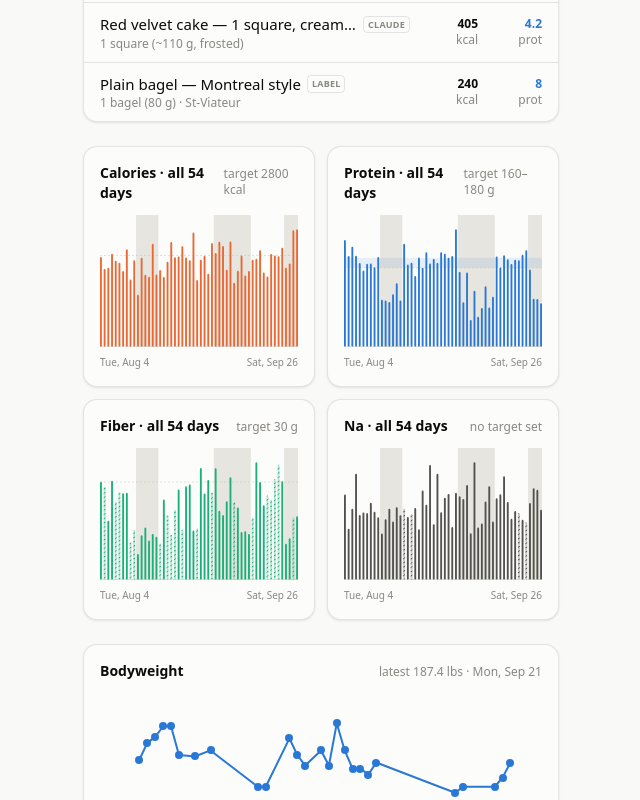
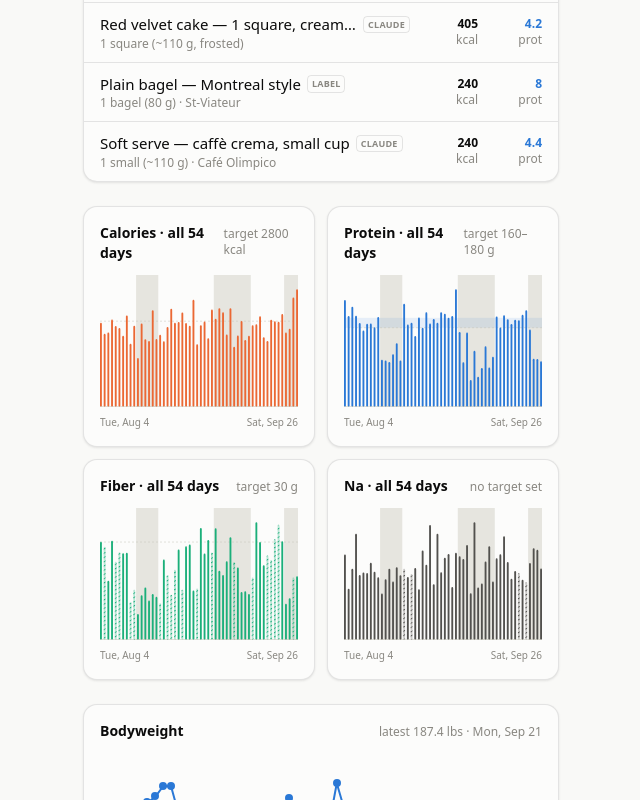
Before and after one commit to soldoutbudokan/Health, a Next.js app: page /Health/ in a window 1280 px wide. Shown: the part 1600-2400 px from the top of the page, without its empty margins (69-709 px from the left). Built offline with nearby package versions, Linux system fonts and the light colour scheme.

Commit message:
Log a small Café Olimpico soft serve as a Sep 26 snack, and add it to the catalog

```diff
--- a/src/data/restaurants.ts
+++ b/src/data/restaurants.ts
@@ -1438,6 +1438,26 @@ export const RESTAURANT_FOODS: Food[] = [
     tags: ["tiramisu", "dessert", "mascarpone", "espresso", "italian", "olimpico", "olympico", "cafe", "montreal"],
   },
   {
+    id: "olimpico-caffe-crema-soft-serve-small",
+    name: "Soft serve",
+    variant: "caffè crema, small cup",
+    brand: "Café Olimpico",
+    source: "claude",
+    per: "1 small (~110 g)",
+    gramsPerServing: 110,
+    macros: {
+      calories: 240,
+      protein: 4.4,
+      carbs: 24,
+      fat: 14.3,
+      fiber: 0,
+      sugar: 23,
+      sodium: 65,
+    },
+    note: "Estimated on Sep 26 as ordinary soft serve, about 220 kcal per 100 g, at a small of about 110 g. Olimpico's soft serve is its coffee caffè crema, which is sweetened cream and espresso, so it should sit close. Call it 170–330 kcal, mostly the size. A cone adds about 20 kcal.",
+    tags: ["soft serve", "ice cream", "caffè crema", "crema di caffè", "coffee", "dessert", "olimpico", "olympico", "cafe", "montreal", "snack"],
+  },
+  {
     id: "poutine-small",
     name: "Poutine",
     variant: "small",
```
Also changed, not shown: data/log.csv.
